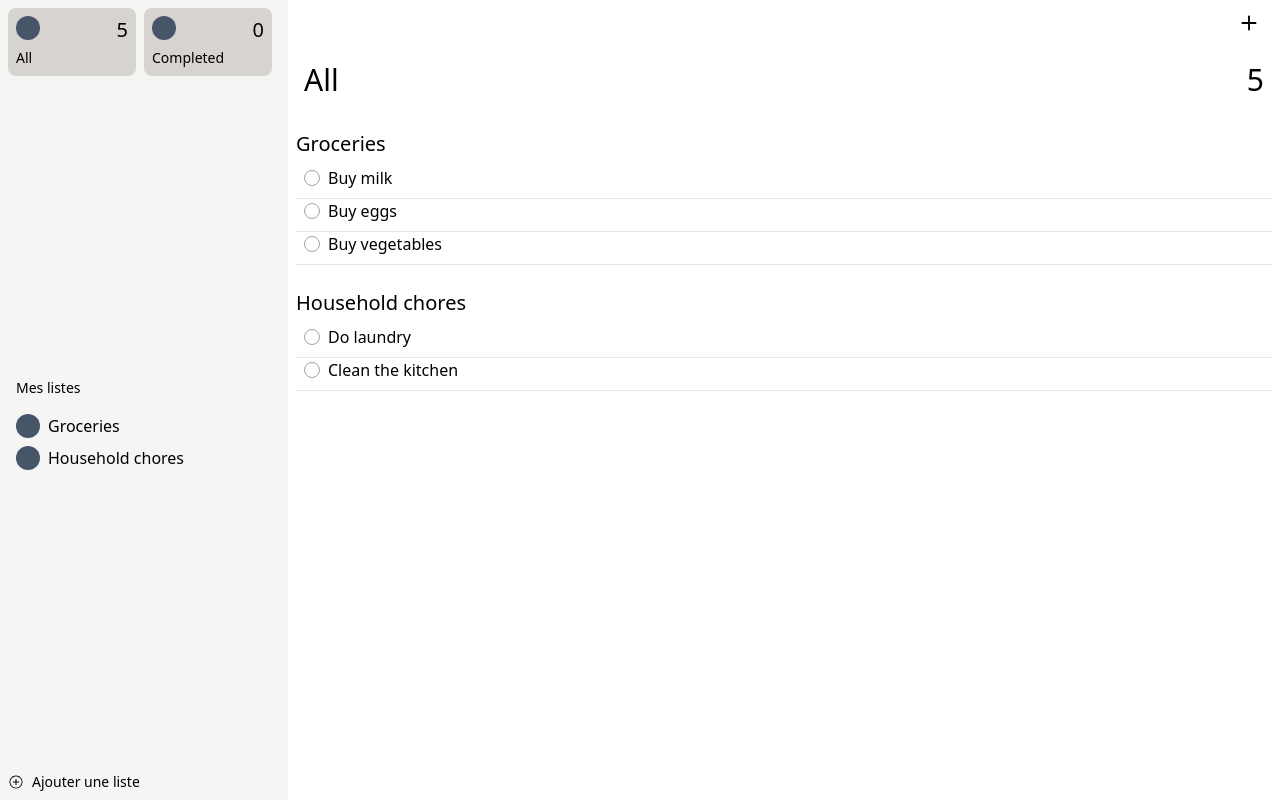
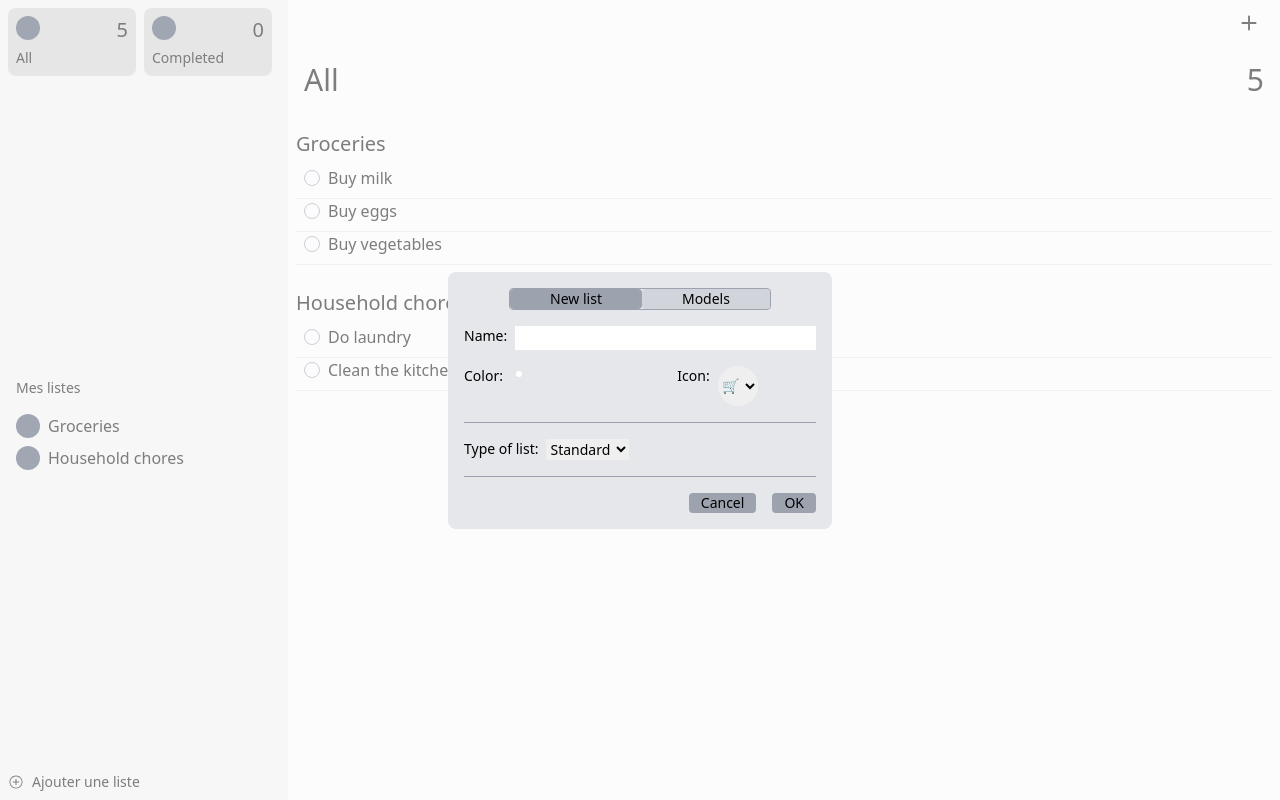
Before and after one commit to luteor/ios-reminders-app-clone-react, a React (Vite) app: page / in a window 1280 px wide. Built offline with nearby package versions, Linux system fonts and the light colour scheme.

Commit message:
feat: :sparkles: Static integration of the list creation modal

```diff
--- /dev/null
+++ b/src/components/AddListModal.jsx
@@ -0,0 +1,105 @@
+export const AddListModal = () => {
+  const listColors = [
+    "red",
+    "orange",
+    "yellow",
+    "green",
+    "cyan",
+    "blue",
+    "violet",
+    "rose",
+    "fuchsia",
+    "stone",
+    "gray",
+    "pink",
+  ];
+  return (
+    <dialog
+      open
+      className="fixed inset-0 flex size-full items-center justify-center bg-gray-50 bg-opacity-50"
+    >
+      <form
+        method="dialog"
+        className="flex h-auto w-96 flex-col items-center justify-between gap-4 rounded-lg bg-gray-200 p-4"
+      >
+        <div className="flex flex-row rounded border border-solid border-gray-400">
+          <div className="rounded bg-gray-400 px-10 text-sm">New list</div>
+          <div className="rounded bg-gray-300 px-10 text-sm">Models</div>
+        </div>
+        <div className="flex w-full flex-row justify-center gap-2">
+          <label htmlFor="list-name" className="text-sm">
+            Name:{" "}
+          </label>
+          <input
+            type="text"
+            id="list-name"
+            name="list-name"
+            className="w-full"
+          />
+        </div>
+
+        <div className="flex w-full flex-row items-start justify-start gap-2 border-b border-solid border-gray-400 pb-4">
+          <div className="flex w-7/12 flex-row justify-start gap-2">
+            <legend className="text-sm">Color:</legend>
+            <div className="flex flex-row flex-wrap justify-start gap-2">
+              {listColors.map((color, index) => (
+                <label
+                  key={color}
+                  htmlFor={color}
+                  className="relative inline-flex items-center"
+                >
+                  <input
+                    type="radio"
+                    id={color}
+                    name="list-color"
+                    value={color}
+                    className={`peer h-4 w-4 appearance-none rounded-full bg-${color}-500`}
+                    defaultChecked={index === 0}
+                  />
+                  <span className="absolute left-1/2 h-1.5 w-1.5 -translate-x-1/2 rounded-full bg-white opacity-0 peer-checked:opacity-100"></span>
+                </label>
+              ))}
+            </div>
+          </div>
+
+          <div className="flex flex-row flex-wrap justify-start gap-2">
+            <label htmlFor="list-icon" className="text-sm">
+              Icon:
+            </label>
+            <select
+              name="list-icon"
+              id="list-icon"
+              className="h-10 w-10 rounded-full text-sm"
+            >
+              <option value="🛒">🛒</option>
+              <option value="💼">💼</option>
+              <option value="📚">📚</option>
+              <option value="💰">💰</option>
+              <option value="🩺">🩺</option>
+              <option value="🚗">🚗</option>
+              <option value="🏠">🏠</option>
+              <option value="🏖️">🏖️</option>
+            </select>
+          </div>
+        </div>
+
+        <div className="flex w-full flex-row flex-wrap justify-start gap-2 border-b border-solid border-gray-400 pb-4">
+          <label htmlFor="list-type" className="text-sm">
+            Type of list:
+          </label>
+          <select name="list-type" id="list-type" className="text-sm">
+            <option value="standard">Standard</option>
+            <option value="shopping">Shopping</option>
+            <option value="smart">Smart</option>
+          </select>
+        </div>
+        <div className="flex w-full flex-row justify-end gap-4">
+          <button className="rounded bg-gray-400 px-3 text-sm">Cancel</button>
+          <button className="rounded bg-gray-400 px-3 text-sm" type="submit">
+            OK
+          </button>
+        </div>
+      </form>
+    </dialog>
+  );
+};
--- a/src/components/App.jsx
+++ b/src/components/App.jsx
@@ -1,5 +1,6 @@
 import { useState } from "react";
 
+import { AddListModal } from "@components/AddListModal";
 import { Content } from "@components/Content";
 import { Sidebar } from "@components/Sidebar";
 
@@ -12,6 +13,7 @@ function App({ reminderData }) {
 
   return (
     <div className="flex h-lvh flex-row">
+      <AddListModal />
       <Sidebar
         reminderLists={reminderLists}
         setIsAllRemindersDisplayed={setIsAllRemindersDisplayed}
```
